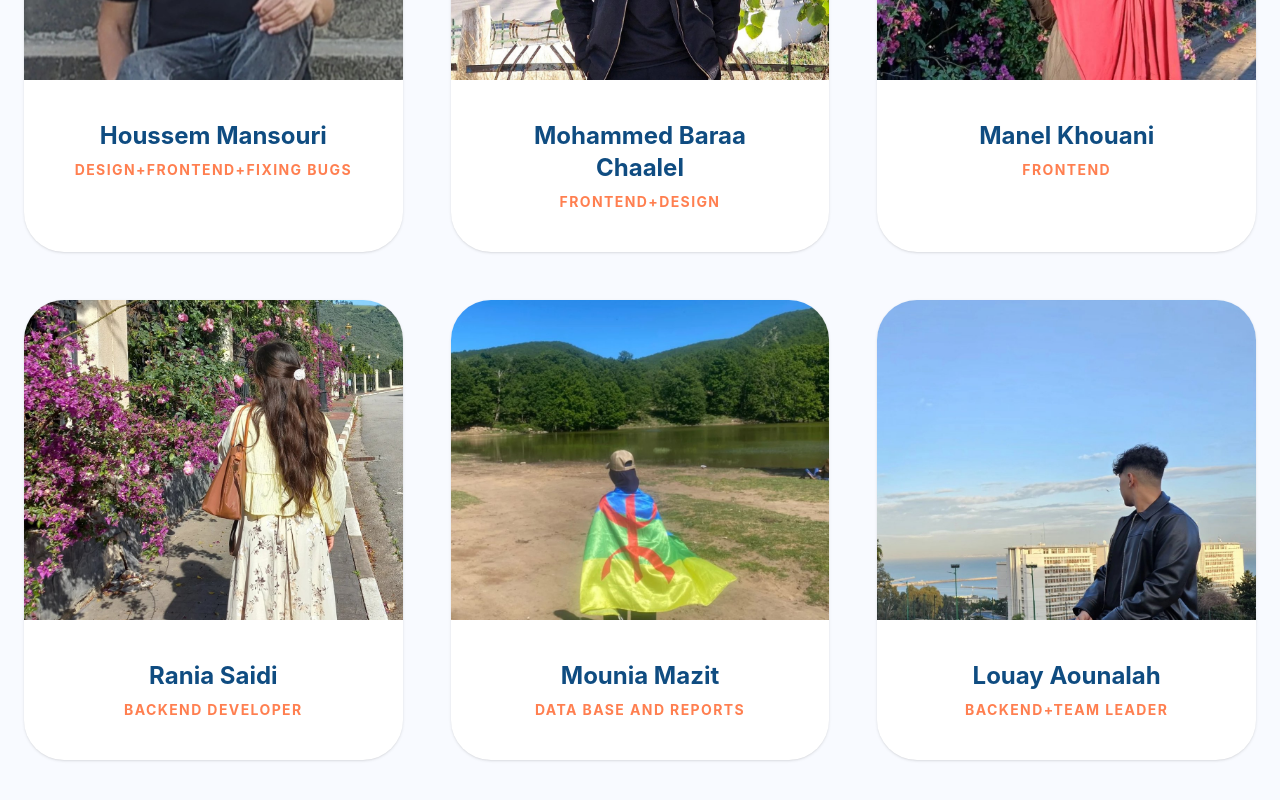
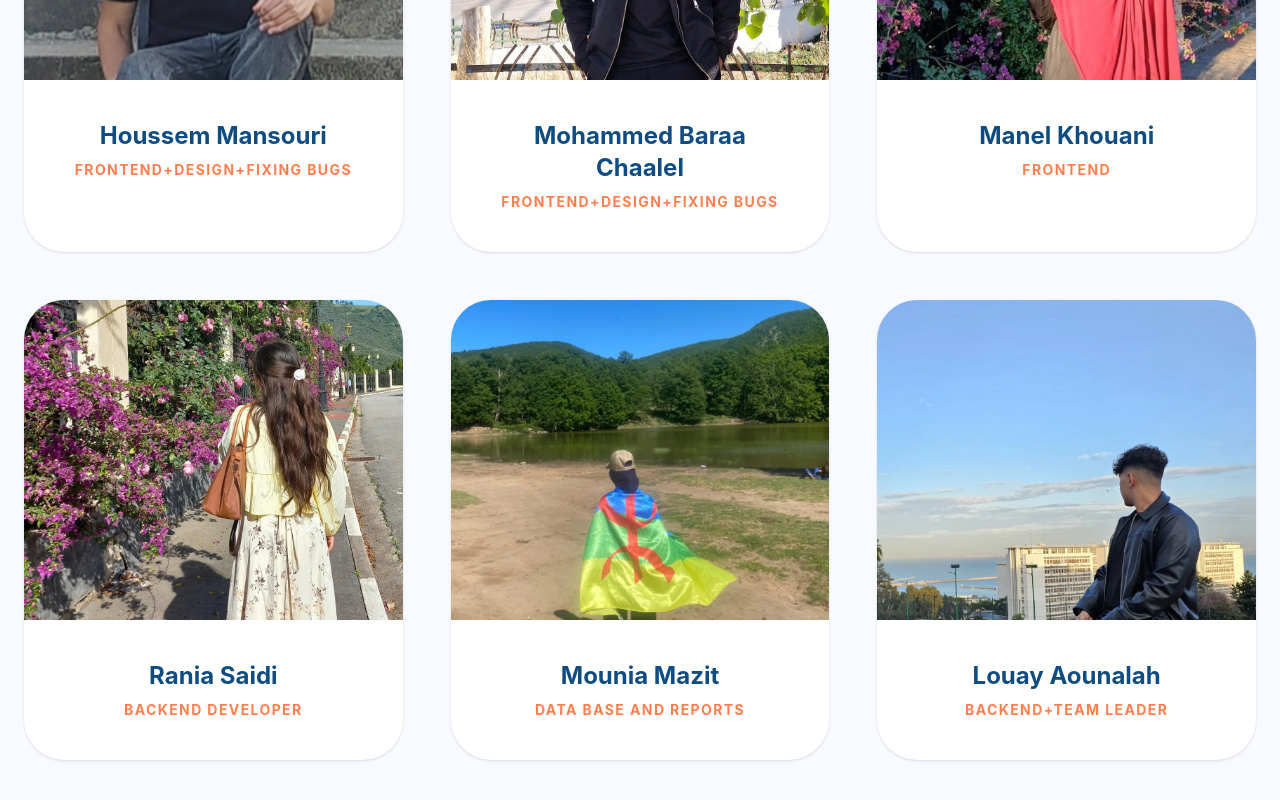
Before and after one commit to mbaraa-prog/New-Algeria-Wander, a React app in the folder frontend/: page /about in a window 1280 px wide. Shown: the part 1892-2692 px from the top of the page. Built offline with nearby package versions, Linux system fonts and the light colour scheme; no server answers; the HTML template or start-up script is replaced by a standard one.

Commit message:
fix final1

```diff
--- a/frontend/src/pages/About.jsx
+++ b/frontend/src/pages/About.jsx
@@ -12,12 +12,12 @@ const About = () => {
   const team = [
     {
       name: 'Houssem Mansouri',
-      role: 'Design+Frontend+Fixing bugs',
+      role: 'Frontend+Design+Fixing bugs',
       image: houssemImg
     },
     {
       name: 'Mohammed Baraa Chaalel',
-      role: 'Frontend+Design',
+      role: 'Frontend+Design+Fixing bugs',
       image: braaImg
     },
     {
```
